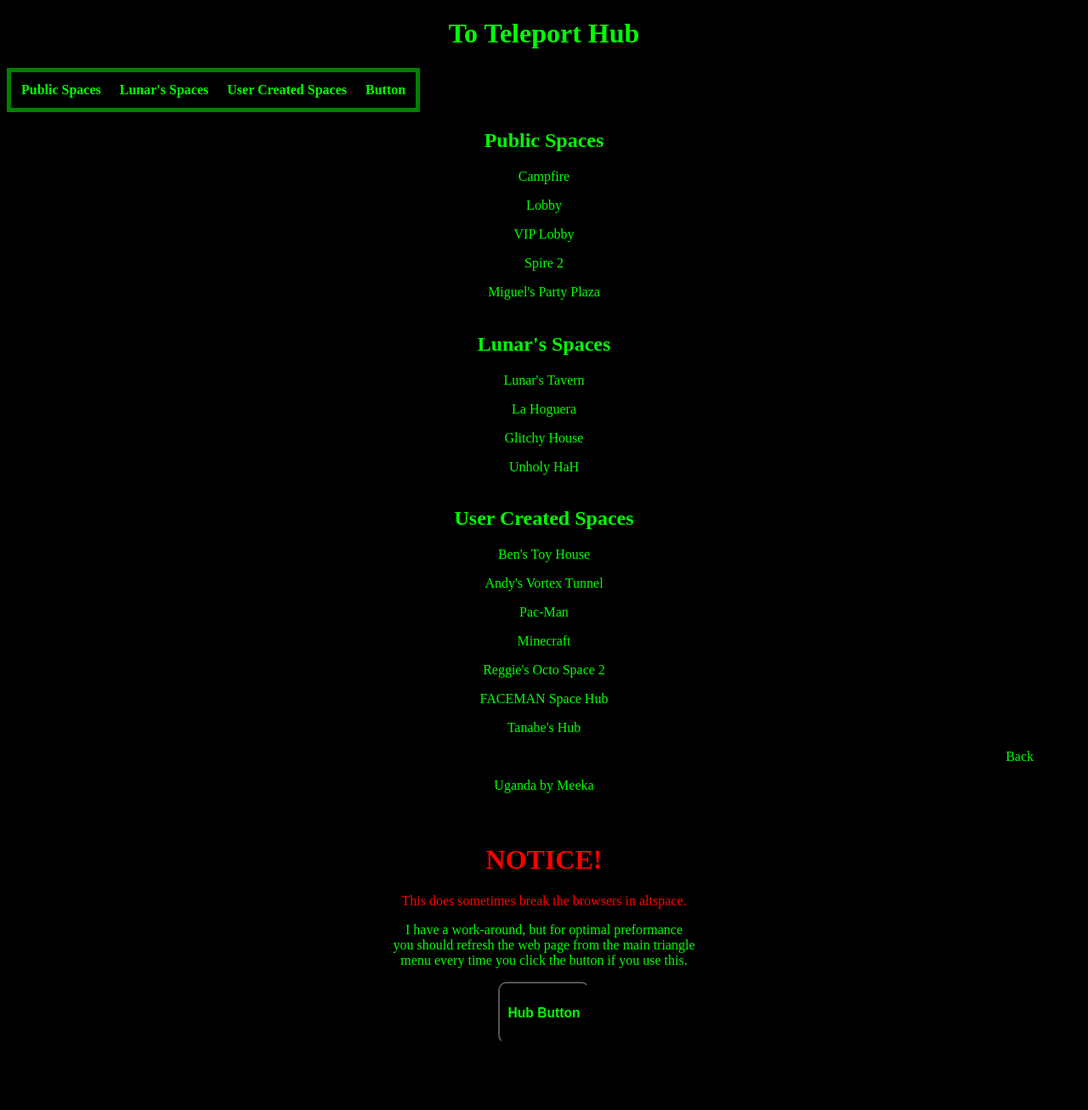
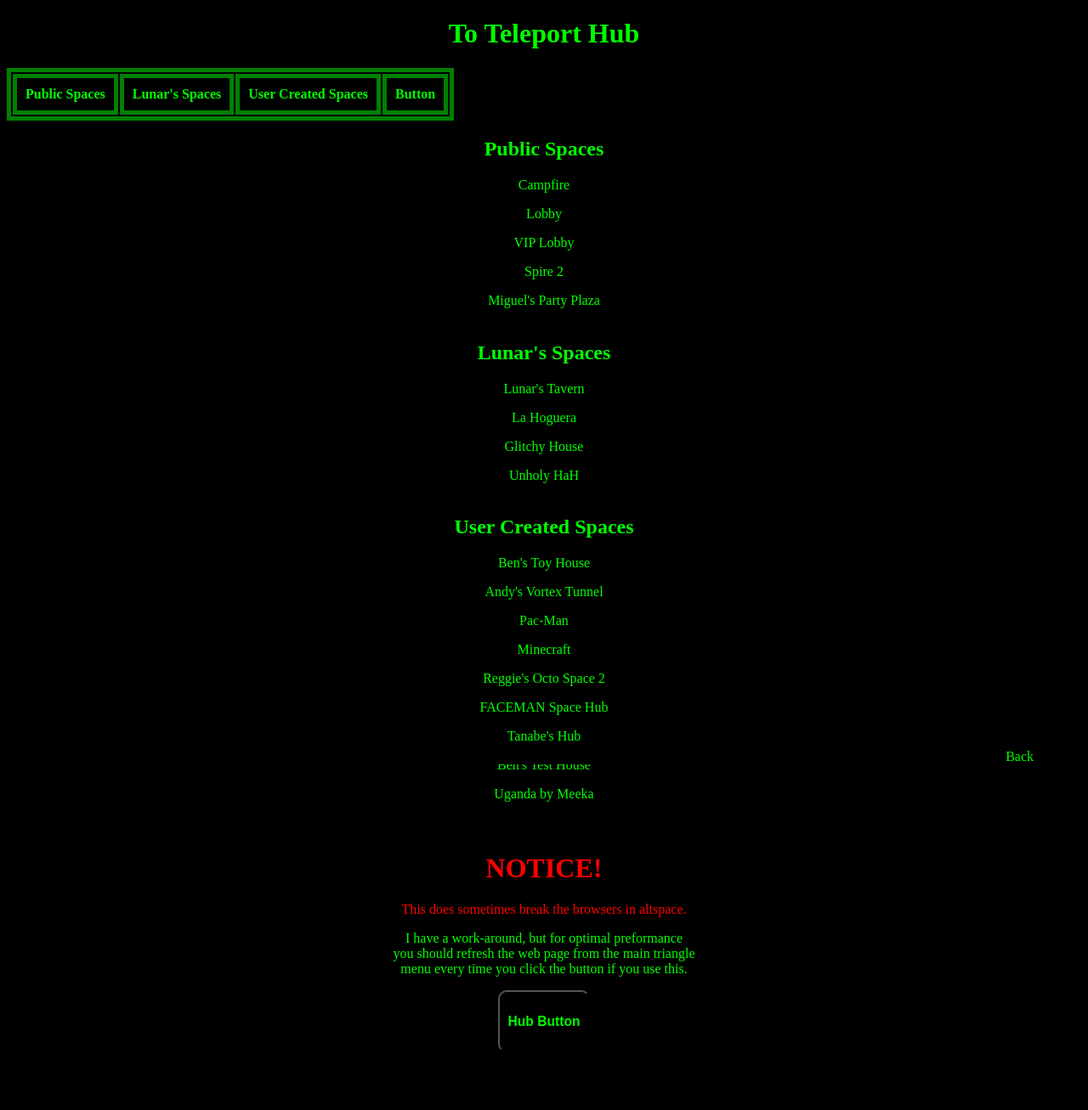
Before and after one commit to LunarTiger/AltspaceVR, a Jekyll site: the page teleportHub/index.html, which Jekyll copies as it is, in a window 1280 px wide. Shown: the whole page at 85% size. Built offline with Jekyll 4.4.1, drawn with Linux system fonts in a browser that asks for light colours.

Commit message:
Update index.html

```diff
--- a/teleportHub/index.html
+++ b/teleportHub/index.html
@@ -9,7 +9,8 @@
 			a:visited {color: #00ff00;text-decoration:none;}
 			a:hover {color: #00bf00;text-decoration:none;}
 			a:active {color: #008900;text-decoration:none;}
-			th, td {padding: 10px;}
+			table {border: 5px solid green;align: center;}
+			th {padding: 10px;border: 5px solid green;}
 		</style>
 		<meta charset="UTF-8">
 		<meta name="viewport" content="width=device-width, initial-scale=1.0">
@@ -18,7 +19,7 @@
 	</head>
 	<body>
 		<a href="altspace://account.altvr.com/api/spaces/lunar-s-teleport-hub"><h1>To Teleport Hub</h1></a>
-		<table style="border: 5px solid green">
+		<table>
 		<tr>
 			<th style="text-align:center"><a href="#public" text-decoration:underline;>Public Spaces</a></th>
 			<th style="text-align:center"><a href="#my" text-decoration:underline;>Lunar's Spaces</a></th>
```
